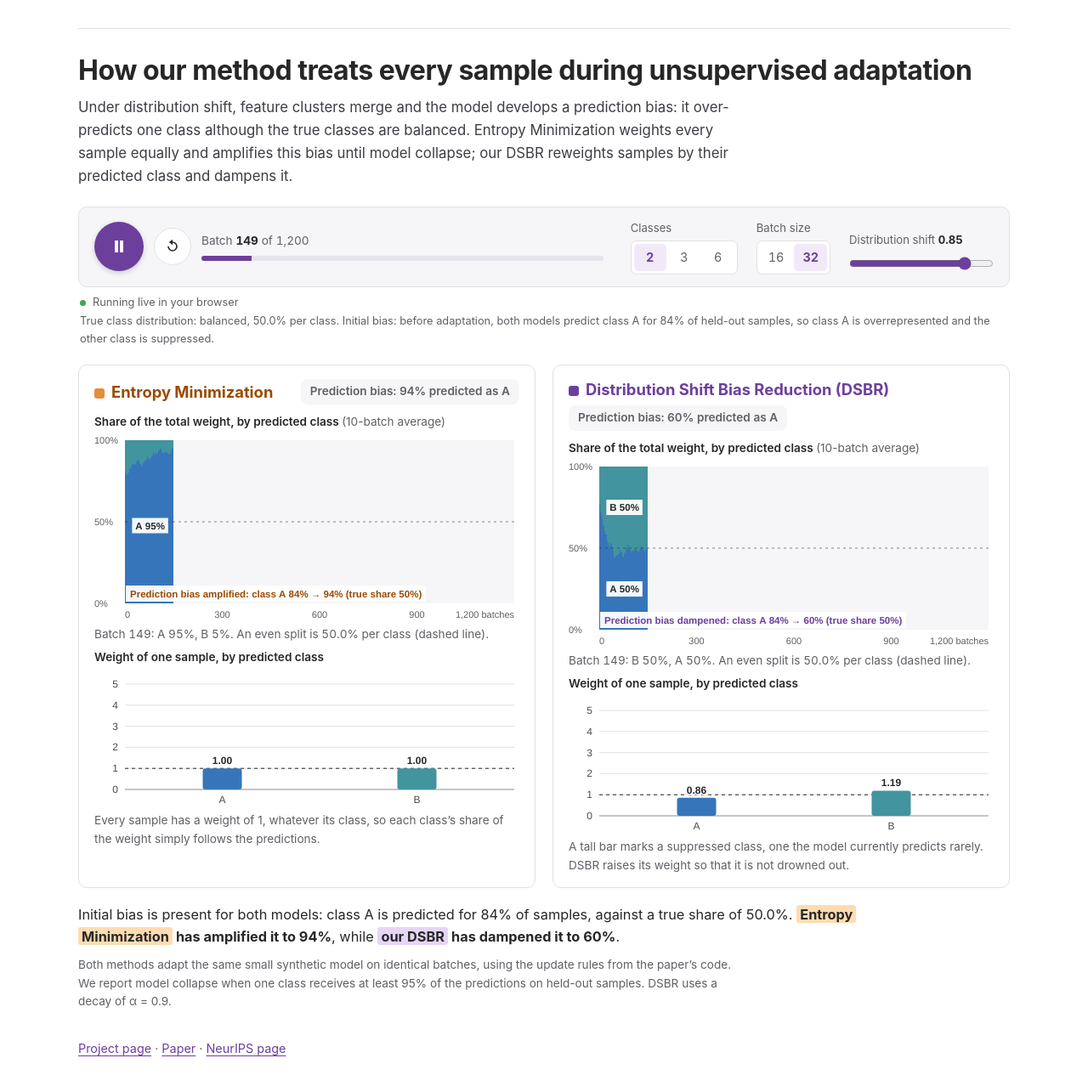
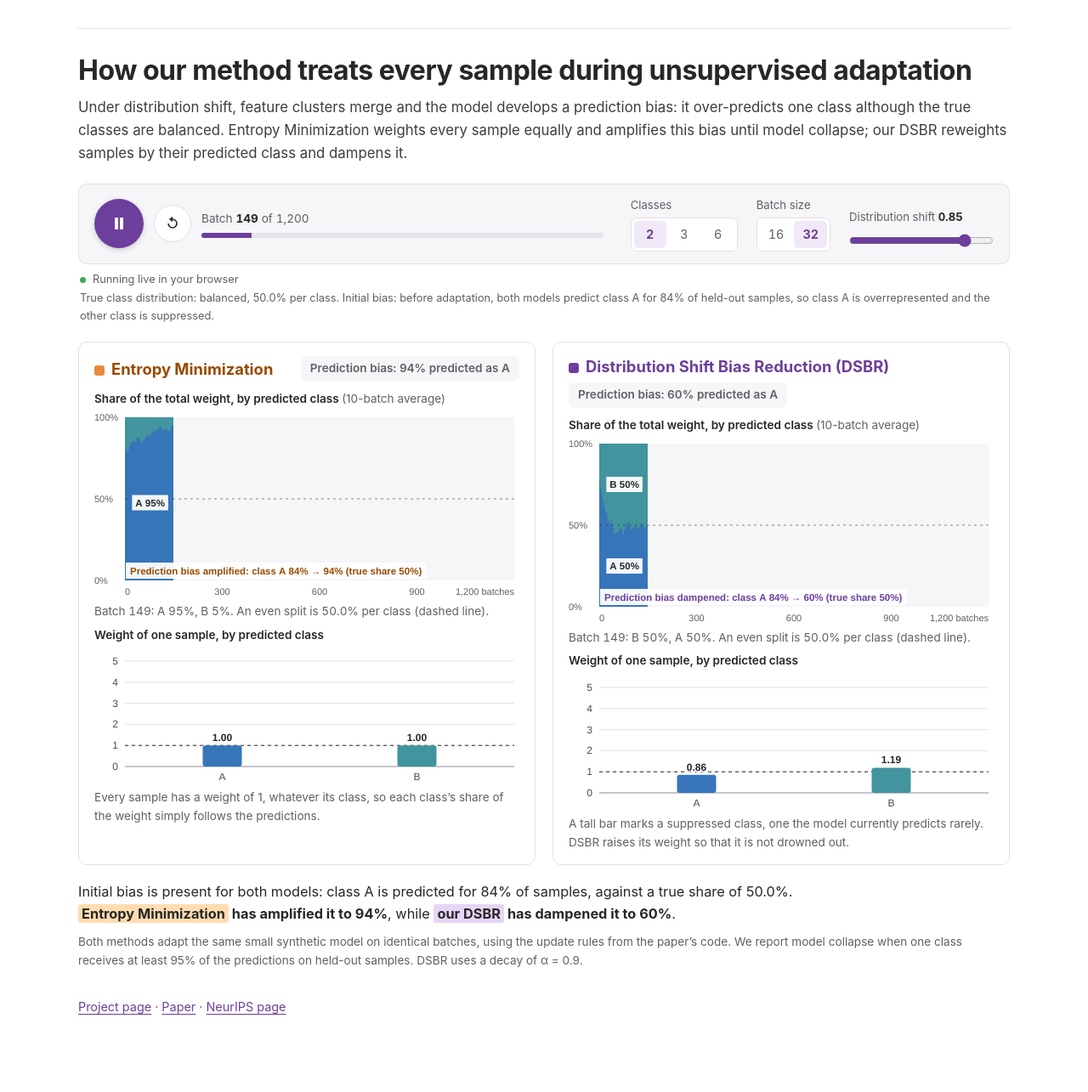
Before and after one commit to entropy-minimization-dsbr/entropy-minimization-dsbr.github.io, a plain HTML site: page demo.html in a window 1280 px wide. Shown: the part 218-1503 px from the top of the page at 85% size. After the commit the page ends 1454 px from the top, so only its background shows below. Drawn offline with Linux system fonts and the light colour scheme.

Commit message:
minor edits

```diff
--- a/demo.html
+++ b/demo.html
@@ -6,10 +6,10 @@
   <meta name="color-scheme" content="only light">
   <title>Interactive Demo | DSBR</title>
   <meta name="description" content="Interactive demo for the NeurIPS 2026 Spotlight paper “Entropy Minimization without Model Collapse”: see how Entropy Minimization and DSBR weight every sample, and watch the model collapse under Entropy Minimization but not under DSBR.">
-  <link rel="stylesheet" href="demo/demo.css?v=14">
+  <link rel="stylesheet" href="demo/demo.css?v=15">
   <script defer src="demo/engine.js?v=4"></script>
   <script defer src="demo/models.js?v=4"></script>
-  <script defer src="demo/demo.js?v=13"></script>
+  <script defer src="demo/demo.js?v=14"></script>
 </head>
 <body>
   <header class="wrap masthead">
--- a/demo/demo.css
+++ b/demo/demo.css
@@ -35,7 +35,7 @@ a { color: var(--accent); text-underline-offset: 3px; }
 .authors { margin: 0; font-size: 1.02rem; }
 .contrib { margin: 2px 0 0; font-size: 0.875rem; font-weight: 500; }
 h1 { margin: 36px 0 10px; padding-top: 28px; border-top: 1px solid var(--line); font-size: clamp(1.45rem, 2.8vw, 2rem); line-height: 1.3; letter-spacing: -0.015em; text-wrap: balance; }
-.lede { max-width: 76ch; margin: 0 0 22px; color: #3d3d44; font-size: 1.05rem; }
+.lede { margin: 0 0 22px; color: #3d3d44; font-size: 1.05rem; }
 .live { display: flex; align-items: center; gap: 8px; margin: 8px 2px 0; color: var(--muted); font-size: 0.8rem; }
 .truth { margin: 2px 2px 0; color: var(--muted); font-size: 0.8rem; }
 .live .dot { width: 7px; height: 7px; border-radius: 50%; background: #9a9aa2; }
@@ -91,9 +91,9 @@ mark.ds { background: var(--ds-mark); }
 .weights .val { fill: var(--ink); font-weight: 700; paint-order: stroke; stroke: #fff; stroke-width: 3px; stroke-linejoin: round; }
 .readout { min-height: 1.5em; margin: 4px 0 6px; color: var(--muted); font-size: 0.85rem; font-variant-numeric: tabular-nums; }
 .caption { margin: 6px 0 0; color: var(--muted); font-size: 0.85rem; }
-.insight { max-width: 90ch; min-height: 1.6em; margin: 18px 0 0; font-size: 1.02rem; }
+.insight { min-height: 1.6em; margin: 18px 0 0; font-size: 1.02rem; }
 .insight b { font-weight: 650; }
-.note { max-width: 90ch; margin: 10px 0 0; color: var(--muted); font-size: 0.85rem; }
+.note { margin: 10px 0 0; color: var(--muted); font-size: 0.85rem; }
 footer { padding-block: 32px 40px; color: var(--muted); font-size: 0.9rem; }
 
 @media (max-width: 860px) {
--- a/demo/demo.js
+++ b/demo/demo.js
@@ -272,7 +272,8 @@
     };
     if (!e.hist.length) { add(`Initial bias is present for both models: class ${LETTER[run.bias.cls]} is predicted for ${pct(run.bias.share)} of samples, against a true share of ${pct(1 / st.K, 1)}. Press play to start the adaptation.`); return; }
     const c = LETTER[run.bias.cls], start = pct(run.bias.share), en = e.predShare[run.bias.cls], dn = d.predShare[run.bias.cls];
-    add(`Initial bias is present for both models: class ${c} is predicted for ${start} of samples, against a true share of ${pct(1 / st.K, 1)}. `);
+    add(`Initial bias is present for both models: class ${c} is predicted for ${start} of samples, against a true share of ${pct(1 / st.K, 1)}.`);
+    insight.appendChild(document.createElement("br"));
     add(`Entropy Minimization has ${en >= run.bias.share ? "amplified" : "changed"} it to ${pct(en)}`, true);
     add(", while ");
     add(`our DSBR has ${dn <= run.bias.share ? "dampened" : "changed"} it to ${pct(dn)}`, true);
```
